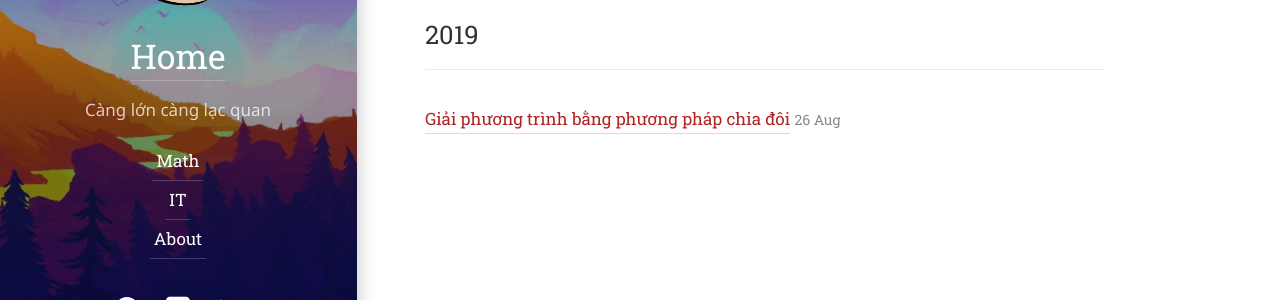
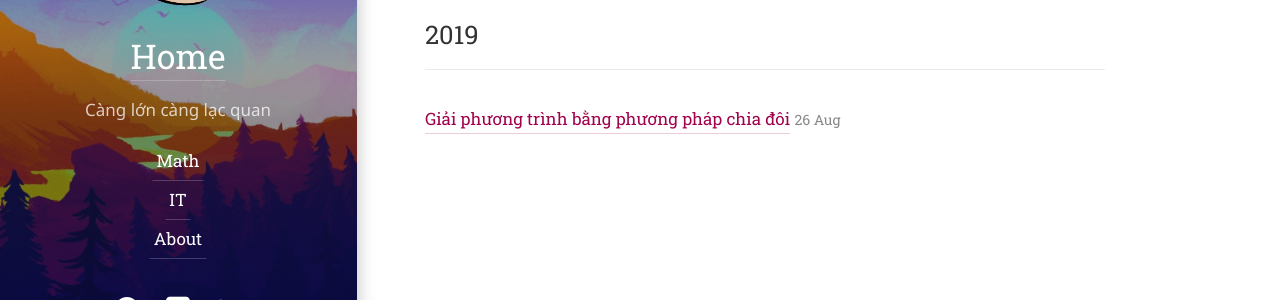
Before and after one commit to jurgendn/old-jurgendn-github-io, a Jekyll site: the page built from _featured_categories/cs.md, in a window 1280 px wide. Shown: the part 325-625 px from the top of the page. Built offline with Jekyll 4.4.1, drawn with Linux system fonts in a browser that asks for light colours; some web fonts are replaced.

Commit message:
Accent + theme

```diff
--- a/_config.yml
+++ b/_config.yml
@@ -80,12 +80,12 @@ paginate_path:         /page-:num/
 
 # Sidebar image and theme color of the site.
 accent_image:          /assets/img/sidebar-bg.jpg
-accent_color:          rgb(178,34,34)
+accent_color:          rgb(160,2,76)
 
 # This is used for the `theme-color` meta tag,
 # which changes the background color of the browser UI in certain browsers.
 # Defaults to `accent_color`.
-theme_color:           rgb(255,174,52)
+theme_color:           rgb(0,14,245)
 
 # The string encoding which fonts to fetch from Google Fonts.
 # See: <https://hydejack.com/docs/configuration/>
```
